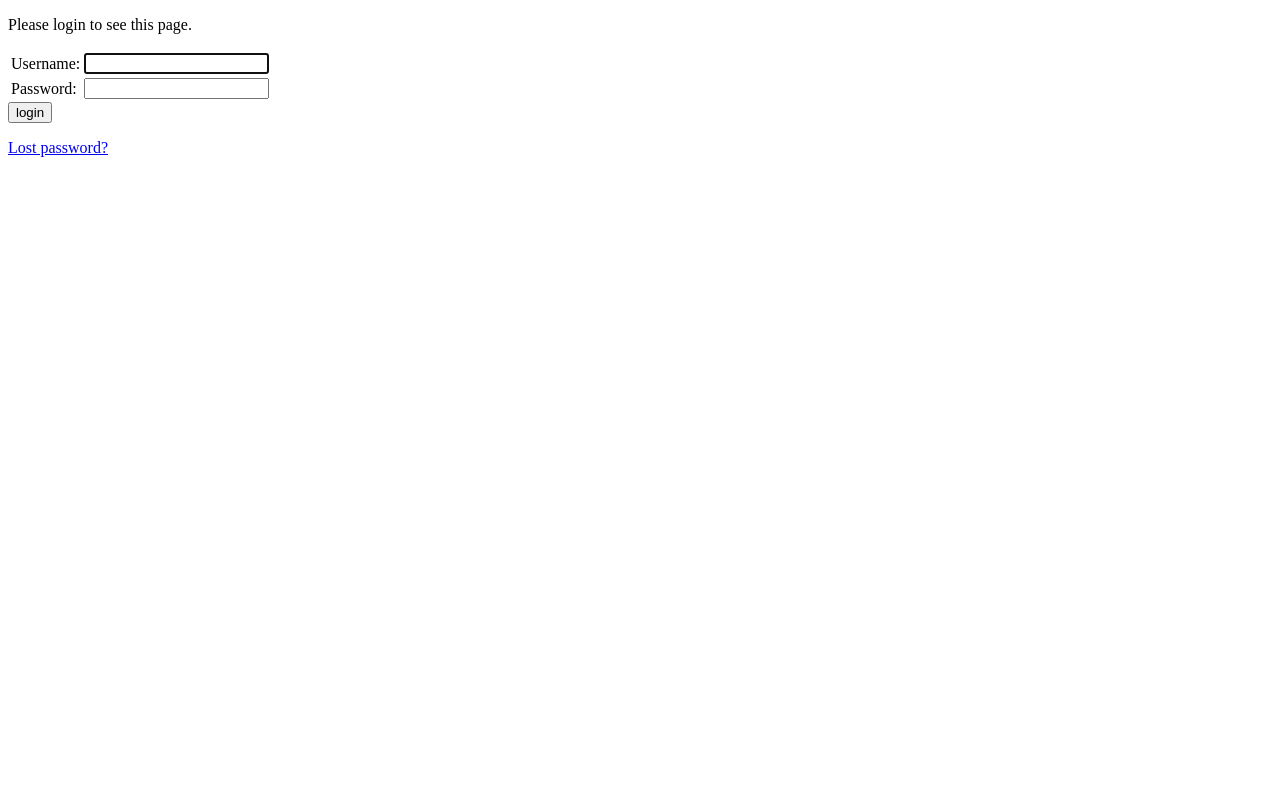
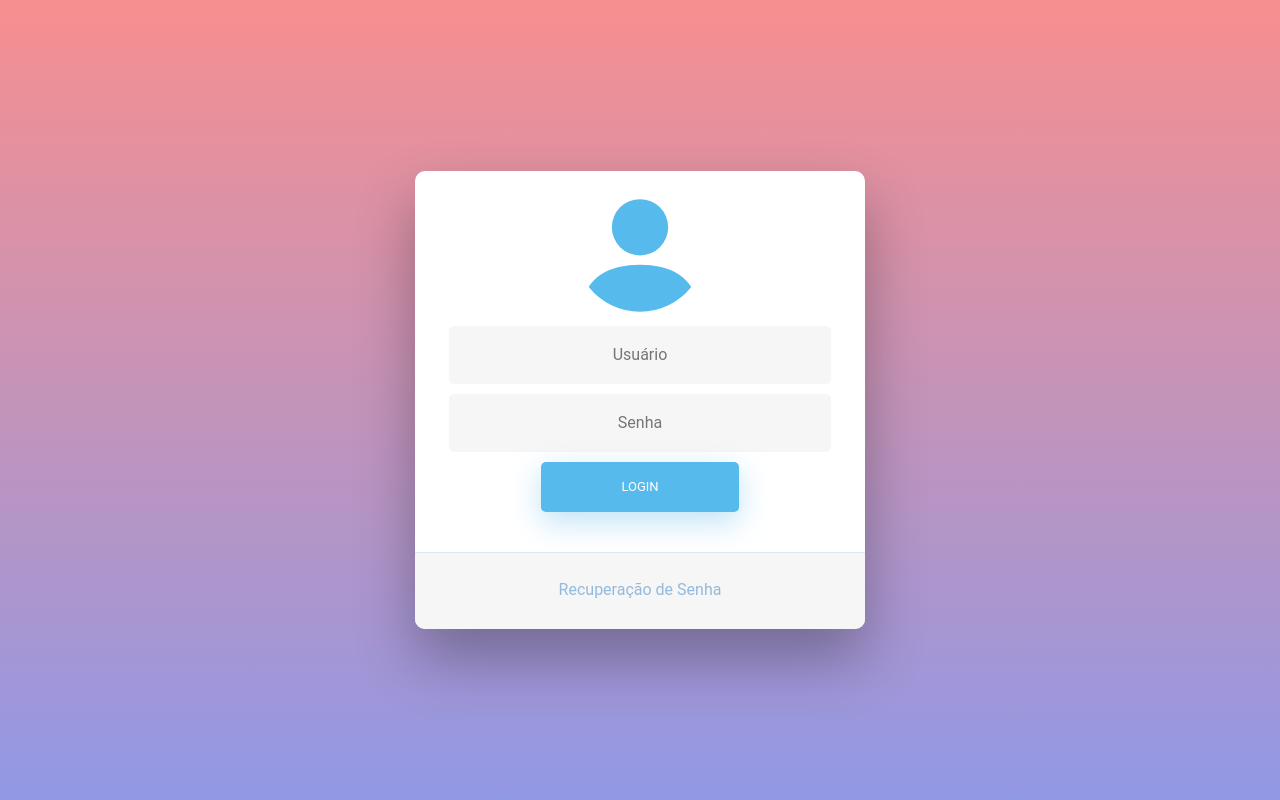
Before and after one commit to itzmatheus/dashboard-django, a Django app: a page that uses apps/core/templates/base.html in a window 1280 px wide. Run offline with Django 3.2, Linux system fonts and the light colour scheme; some libraries are stand-ins or nearby versions.

Commit message:
Estilizando tela de login e configurando autenticacao padrao do django

```diff
--- a/apps/core/templates/base.html
+++ b/apps/core/templates/base.html
@@ -1,6 +1,15 @@
+{% load static %}
 <!DOCTYPE html>
 <html lang="en">
 <head>
+
+  <link href="//maxcdn.bootstrapcdn.com/bootstrap/4.1.1/css/bootstrap.min.css" rel="stylesheet" id="bootstrap-css">
+  <link href="{% static 'css/global/global.css' %}" rel="stylesheet">
+  {% block css %}
+  {% endblock %}
+  <script src="//maxcdn.bootstrapcdn.com/bootstrap/4.1.1/js/bootstrap.min.js"></script>
+  <script src="//cdnjs.cloudflare.com/ajax/libs/jquery/3.2.1/jquery.min.js"></script>
+
   <meta charset="UTF-8">
   <meta name="viewport" content="width=device-width, initial-scale=1.0">
   <title>{% block title %}Desafio{% endblock %}</title>
--- a/apps/user/templates/registration/login.html
+++ b/apps/user/templates/registration/login.html
@@ -1,41 +1,47 @@
 {% extends 'base.html' %}
+
+{% load static %}
 
 {% block title %}
 Login
 {% endblock %}
 
+{% block css %}
+<link href="{% static 'css/accounts/login.css' %}" rel="stylesheet">
+{% endblock %}
+
 {% block content %}
 
-  {% if form.errors %}
-    <p>Your username and password didn't match. Please try again.</p>
-  {% endif %}
+<!------ Include the above in your HEAD tag ---------->
 
-  {% if next %}
-    {% if user.is_authenticated %}
-      <p>Your account doesn't have access to this page. To proceed,
-      please login with an account that has access.</p>
-    {% else %}
-      <p>Please login to see this page.</p>
-    {% endif %}
-  {% endif %}
+<div class="wrapper">
+  <div id="formContent">
+    <!-- Tabs Titles -->
 
-  <form method="post" action="{% url 'login' %}">
-    {% csrf_token %}
-    <table>
-      <tr>
-        <td>{{ form.username.label_tag }}</td>
-        <td>{{ form.username }}</td>
-      </tr>
-      <tr>
-        <td>{{ form.password.label_tag }}</td>
-        <td>{{ form.password }}</td>
-      </tr>
-    </table>
-    <input type="submit" value="login" />
-    <input type="hidden" name="next" value="{{ next }}" />
-  </form>
+    <!-- Icon -->
+    <div>
+      <svg class="bi bi-person-circle" width="150px" height="150px" viewBox="0 0 16 16" fill="#56baed" xmlns="http://www.w3.org/2000/svg">
+        <path d="M13.468 12.37C12.758 11.226 11.195 10 8 10s-4.757 1.225-5.468 2.37A6.987 6.987 0 0 0 8 15a6.987 6.987 0 0 0 5.468-2.63z"/>
+        <path fill-rule="evenodd" d="M8 9a3 3 0 1 0 0-6 3 3 0 0 0 0 6z"/>
+      </svg>
+    </div>
 
-  {# Assumes you setup the password_reset view in your URLconf #}
-  <p><a href="{% url 'password_reset' %}">Lost password?</a></p>
+    <!-- Login Form -->
+    <form method="post" action="{% url 'login' %}">{% csrf_token %}
+      <label for="{{ form.username.id_for_label }}"></label>
+      <input type="text" id="id_username" name="username" placeholder="Usuário">
+      <label for="{{ form.password.id_for_label }}"></label>
+      <input type="text" id="id_password" name="password" placeholder="Senha">
+      <input type="submit" value="login">
+      <input type="hidden" name="next" value="{{ next }}" />
+    </form>
+
+    <!-- Remind Passowrd -->
+    <div id="formFooter">
+      <a class="underlineHover" href="#">Recuperação de Senha</a>
+    </div>
+
+  </div>
+</div>
 
 {% endblock %}
--- a/main/settings.py
+++ b/main/settings.py
@@ -120,6 +120,11 @@ USE_TZ = True
 # Static files (CSS, JavaScript, Images)
 # https://docs.djangoproject.com/en/3.0/howto/static-files/
 
+STATICFILES_DIRS = (
+    os.path.join(BASE_DIR, "static"),
+)
 STATIC_URL = '/static/'
 
 LOGIN_REDIRECT_URL = '/'
+
+LOGOUT_REDIRECT_URL = '/accounts/login'
--- /dev/null
+++ b/static/css/accounts/login.css
@@ -0,0 +1,163 @@
+body {
+  height: 100vh;
+}
+
+a {
+  color: #92badd;
+  display:inline-block;
+  text-decoration: none;
+  font-weight: 400;
+}
+
+h2 {
+  text-align: center;
+  font-size: 16px;
+  font-weight: 600;
+  text-transform: uppercase;
+  display:inline-block;
+  margin: 40px 8px 10px 8px;
+  color: #cccccc;
+}
+
+
+
+/* STRUCTURE */
+
+.wrapper {
+  display: flex;
+  align-items: center;
+  flex-direction: column;
+  justify-content: center;
+  width: 100%;
+  min-height: 100%;
+  padding: 20px;
+}
+
+#formContent {
+  -webkit-border-radius: 10px 10px 10px 10px;
+  border-radius: 10px 10px 10px 10px;
+  background: #fff;
+  padding: 30px;
+  width: 90%;
+  max-width: 450px;
+  position: relative;
+  padding: 0px;
+  -webkit-box-shadow: 0 30px 60px 0 rgba(0,0,0,0.3);
+  box-shadow: 0 30px 60px 0 rgba(0,0,0,0.3);
+  text-align: center;
+}
+
+#formFooter {
+  background-color: #f6f6f6;
+  border-top: 1px solid #dce8f1;
+  padding: 25px;
+  text-align: center;
+  -webkit-border-radius: 0 0 10px 10px;
+  border-radius: 0 0 10px 10px;
+}
+
+
+
+/* TABS */
+
+h2.inactive {
+  color: #cccccc;
+}
+
+h2.active {
+  color: #0d0d0d;
+  border-bottom: 2px solid #5fbae9;
+}
+
+
+
+/* FORM TYPOGRAPHY*/
+
+input[type=button], input[type=submit], input[type=reset]  {
+  background-color: #56baed;
+  border: none;
+  color: white;
+  padding: 15px 80px;
+  text-align: center;
+  text-decoration: none;
+  display: inline-block;
+  text-transform: uppercase;
+  font-size: 13px;
+  -webkit-box-shadow: 0 10px 30px 0 rgba(95,186,233,0.4);
+  box-shadow: 0 10px 30px 0 rgba(95,186,233,0.4);
+  -webkit-border-radius: 5px 5px 5px 5px;
+  border-radius: 5px 5px 5px 5px;
+  margin: 5px 20px 40px 20px;
+}
+
+input[type=button]:hover, input[type=submit]:hover, input[type=reset]:hover  {
+  background-color: #39ace7;
+}
+
+input[type=button]:active, input[type=submit]:active, input[type=reset]:active  {
+  -moz-transform: scale(0.95);
+  -webkit-transform: scale(0.95);
+  -o-transform: scale(0.95);
+  -ms-transform: scale(0.95);
+  transform: scale(0.95);
+}
+
+input[type=text] {
+  background-color: #f6f6f6;
+  border: none;
+  color: #0d0d0d;
+  padding: 15px 32px;
+  text-align: center;
+  text-decoration: none;
+  display: inline-block;
+  font-size: 16px;
+  margin: 5px;
+  width: 85%;
+  border: 2px solid #f6f6f6;
+  -webkit-border-radius: 5px 5px 5px 5px;
+  border-radius: 5px 5px 5px 5px;
+}
+
+input[type=text]:focus {
+  background-color: #fff;
+  border-bottom: 2px solid #5fbae9;
+}
+
+input[type=text]:placeholder {
+  color: #cccccc;
+}
+
+/* Simple CSS3 Fade-in Animation */
+.underlineHover:after {
+  display: block;
+  left: 0;
+  bottom: -10px;
+  width: 0;
+  height: 2px;
+  background-color: #56baed;
+  content: "";
+  transition: width 0.2s;
+  text-decoration: none;
+}
+
+.underlineHover:hover {
+  color: #0d0d0d;
+}
+
+.underlineHover:hover:after{
+  width: 100%;
+}
+
+h1{
+    color:#60a0ff;
+}
+
+/* OTHERS */
+
+*:focus {
+    outline: none;
+}
+
+#icon {
+  width:30%;
+} */
--- /dev/null
+++ b/static/css/global/global.css
@@ -0,0 +1,9 @@
+body{
+  background: linear-gradient(#f78f8f, #9198e5);
+  font-family: "Roboto", sans-serif;
+
+}
+a:link
+{
+ text-decoration:none;
+}
```
